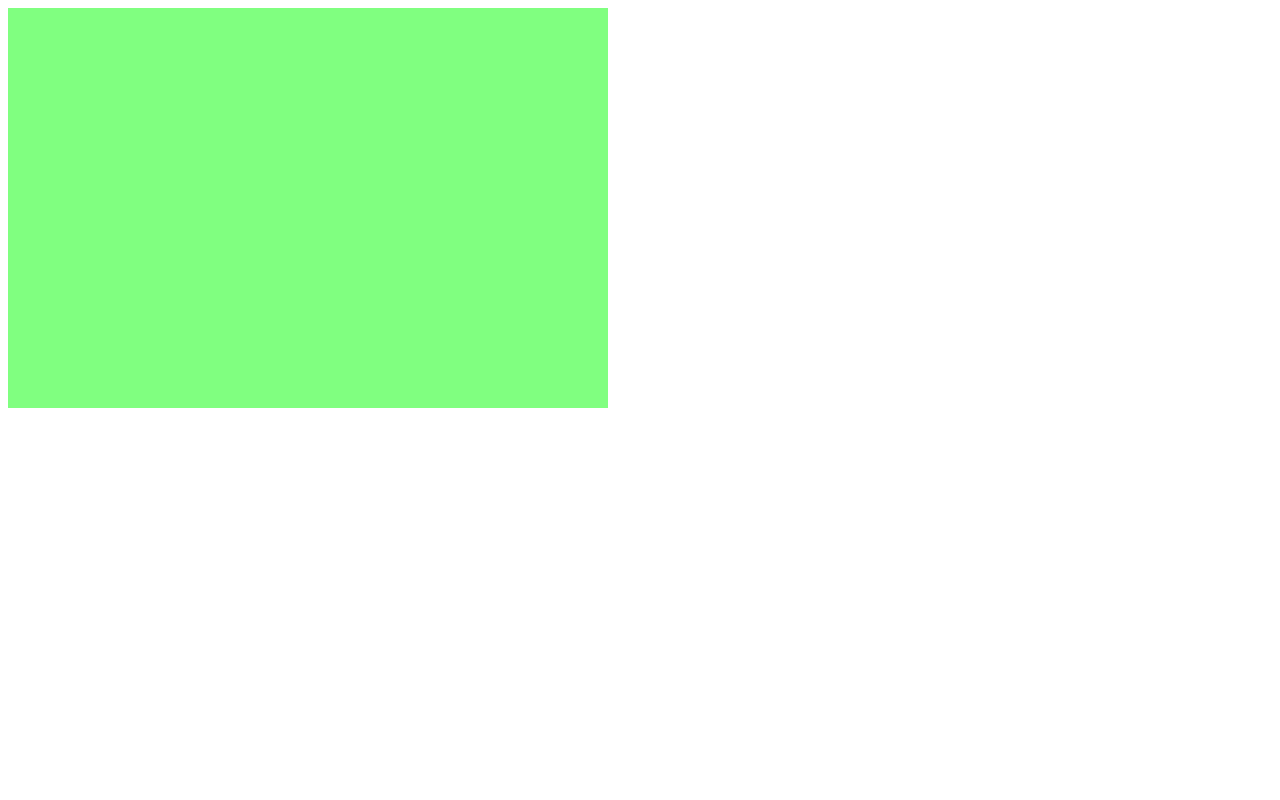
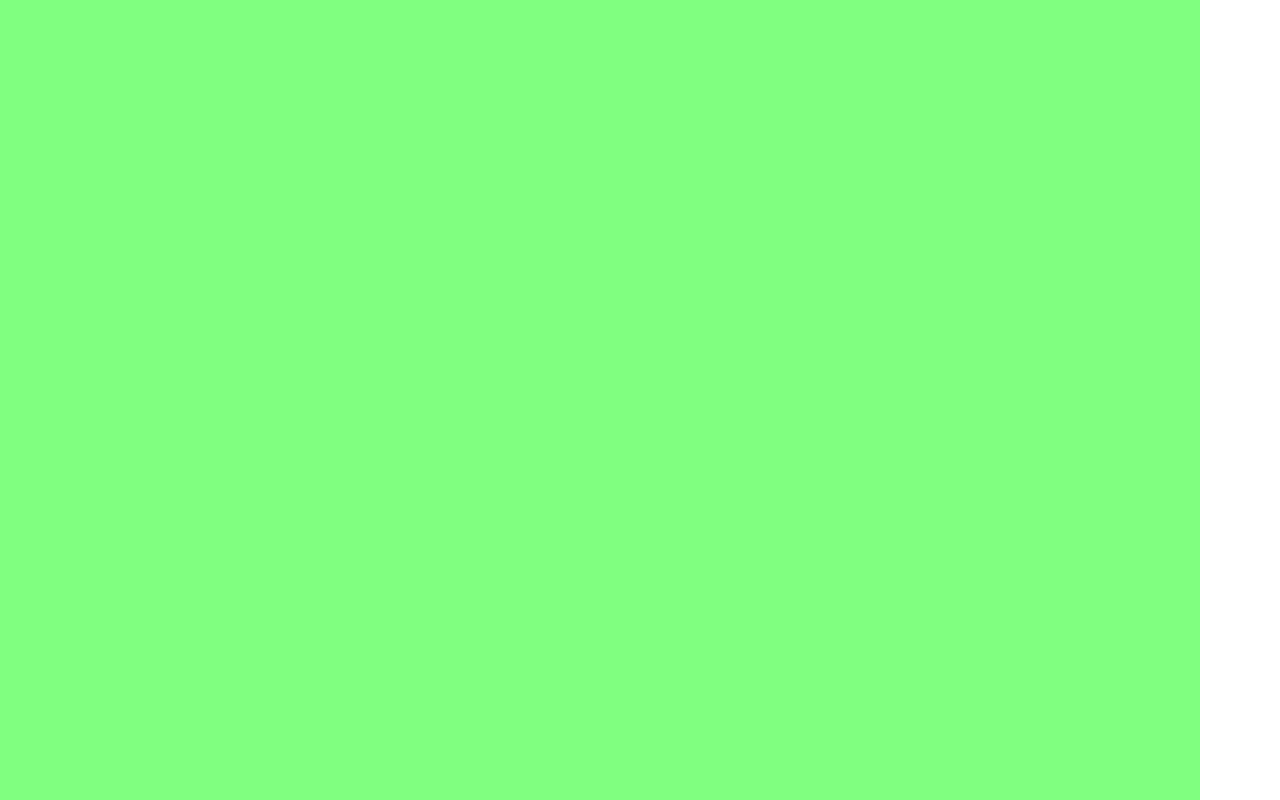
Before and after one commit to Danfeng-Danny-Wang/PhaserDemo, a plain HTML site: page index.html in a window 1280 px wide. Drawn offline with Linux system fonts and the light colour scheme; animation ran at ten frames a second.

Commit message:
add SHOW_ALL scale and CSS - make margin 0

```diff
--- a/index.html
+++ b/index.html
@@ -5,6 +5,8 @@
         <meta name="viewport" content="width=device-width, initial-scale=1.0" />
         <title>Document</title>
         <script src="phaser/phaser.min.js"></script>
+        <link rel="stylesheet" href="main.css" />
+
         <script src="state0.js"></script>
         <script src="state1.js"></script>
         <script src="state2.js"></script>
--- /dev/null
+++ b/main.css
@@ -0,0 +1,3 @@
+* {
+    margin: 0px;
+}
--- a/main.js
+++ b/main.js
@@ -1,4 +1,4 @@
-var game = new Phaser.Game(600, 400, Phaser.AUTO);
+var game = new Phaser.Game(1500, 1000, Phaser.AUTO);
 game.state.add("state0", demo.state0);
 game.state.add("state1", demo.state1);
 game.state.add("state2", demo.state2);
--- a/state0.js
+++ b/state0.js
@@ -5,15 +5,8 @@ demo.state0.prototype = {
     create: function () {
         game.stage.backgroundColor = "#80ff80";
         console.log("state0");
-        // game.input.keyboard
-        //     .addKey(Phaser.Keyboard.ONE)
-        //     .onDown.add(changeState, null, null, 1);
+        game.scale.scaleMode = Phaser.ScaleManager.SHOW_ALL;
 
-        // game.input.keyboard
-        //     .addKey(Phaser.Keyboard.TWO)
-        //     .onDown.add(changeState, null, null, 2);
-
-        // addKeyCallback(Phaser.Keyboard.ZERO, changeState, 0);
         addChangeStateEventListeners();
     },
     update: function () {},
```
